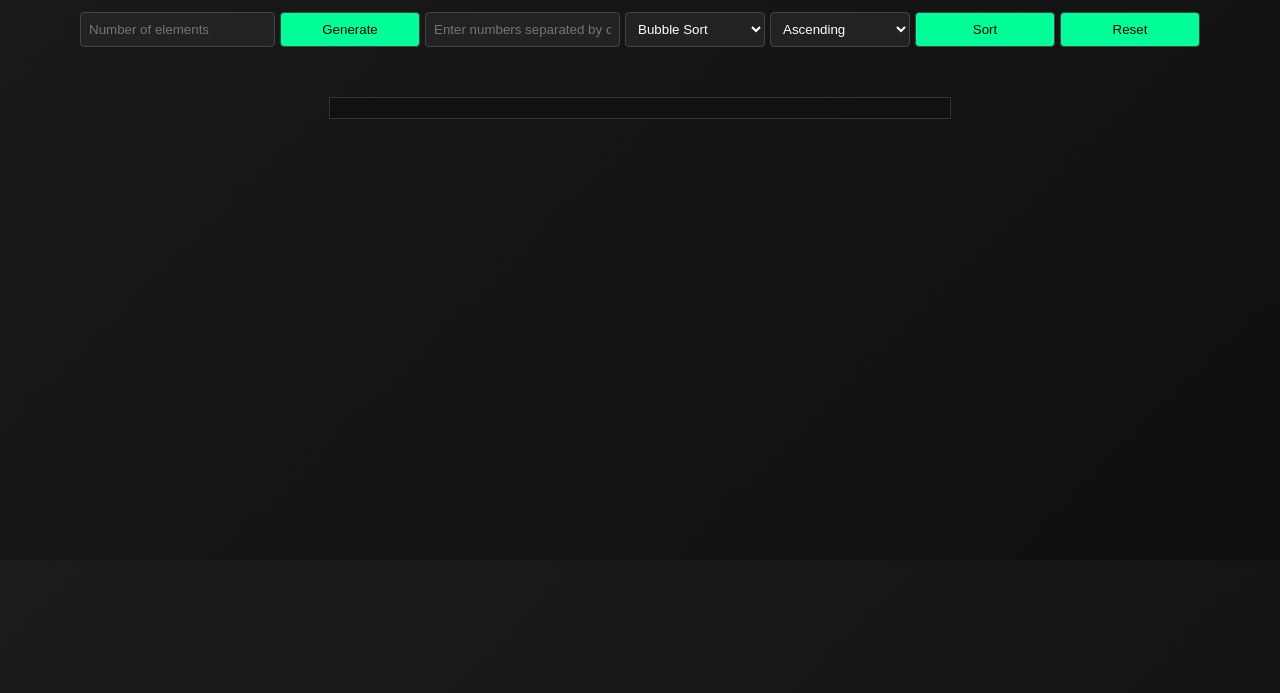
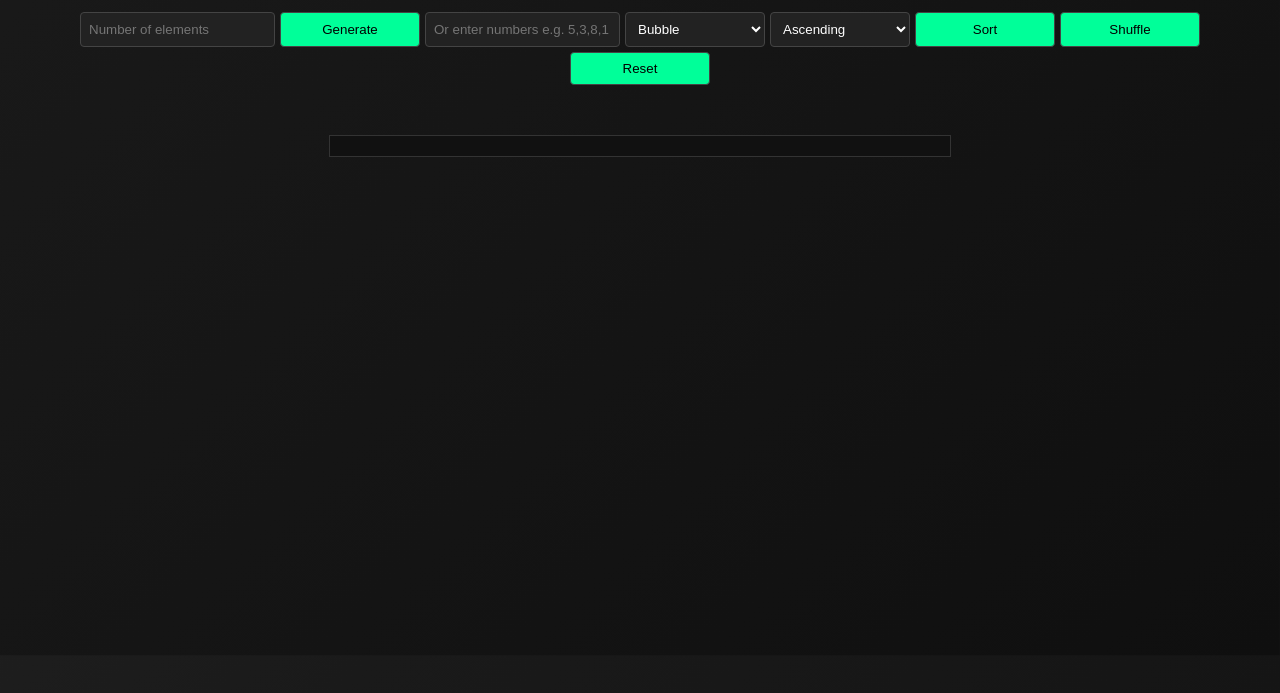
Before and after one commit to chiranjib07/Sorting-Visualizer-2, a plain HTML site: page index.html in a window 1280 px wide. Shown: the part 95-788 px from the top of the page. Drawn offline with Linux system fonts and the light colour scheme.

Commit message:
Refactor HTML elements for sorting visualizer

```diff
--- a/index.html
+++ b/index.html
@@ -1,25 +1,26 @@
 <!DOCTYPE html>
 <html lang="en">
 <head>
-  <meta charset="UTF-8">
+  <meta charset="utf-8" />
+  <meta name="viewport" content="width=device-width,initial-scale=1" />
   <title>Sorting Visualizer</title>
-  <meta name="viewport" content="width=device-width, initial-scale=1.0">
-  <link rel="stylesheet" href="style.css">
+  <link rel="stylesheet" href="style.css" />
 </head>
 <body>
   <h1>Sorting Visualizer</h1>
 
   <div class="controls">
-    <input type="number" id="arraySize" placeholder="Number of elements" min="1">
-    <button onclick="generateArray()">Generate</button>
-    <input type="text" id="arrayInput" placeholder="Enter numbers separated by commas">
+    <input id="arraySize" type="number" min="1" placeholder="Number of elements">
+    <button id="generateBtn">Generate</button>
+
+    <input id="arrayInput" type="text" placeholder="Or enter numbers e.g. 5,3,8,1">
 
     <select id="algorithmSelect">
-      <option value="bubble">Bubble Sort</option>
-      <option value="insertion">Insertion Sort</option>
-      <option value="selection">Selection Sort</option>
-      <option value="merge">Merge Sort</option>
-      <option value="quick">Quick Sort</option>
+      <option value="bubble">Bubble</option>
+      <option value="insertion">Insertion</option>
+      <option value="selection">Selection</option>
+      <option value="merge">Merge</option>
+      <option value="quick">Quick</option>
     </select>
 
     <select id="orderSelect">
@@ -27,11 +28,12 @@
       <option value="desc">Descending</option>
     </select>
 
-    <button onclick="startSort()">Sort</button>
-    <button onclick="resetVisualization()">Reset</button>
+    <button id="sortBtn">Sort</button>
+    <button id="shuffleBtn">Shuffle</button>
+    <button id="resetBtn">Reset</button>
   </div>
 
-  <div id="visualization"></div>
+  <div id="visualization" aria-live="polite"></div>
   <pre id="pseudocode"></pre>
 
   <script src="script.js"></script>
```
